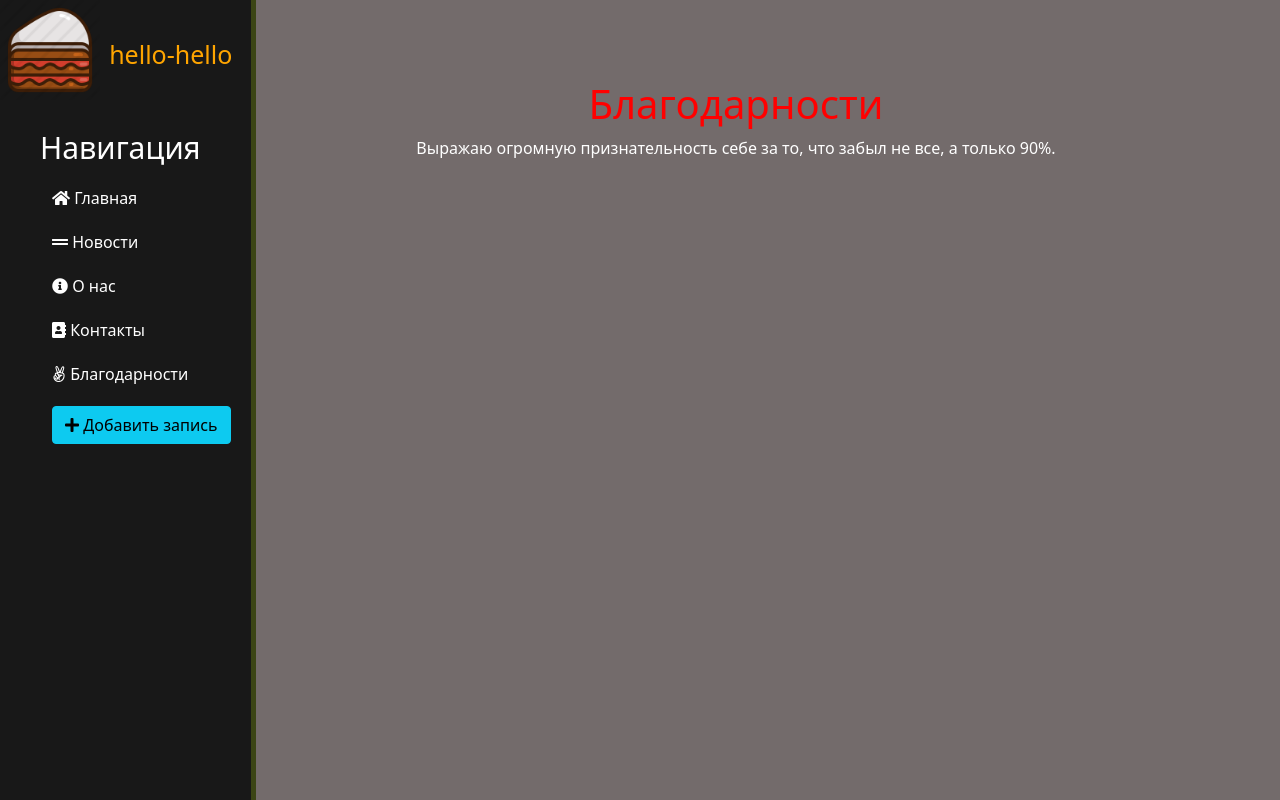
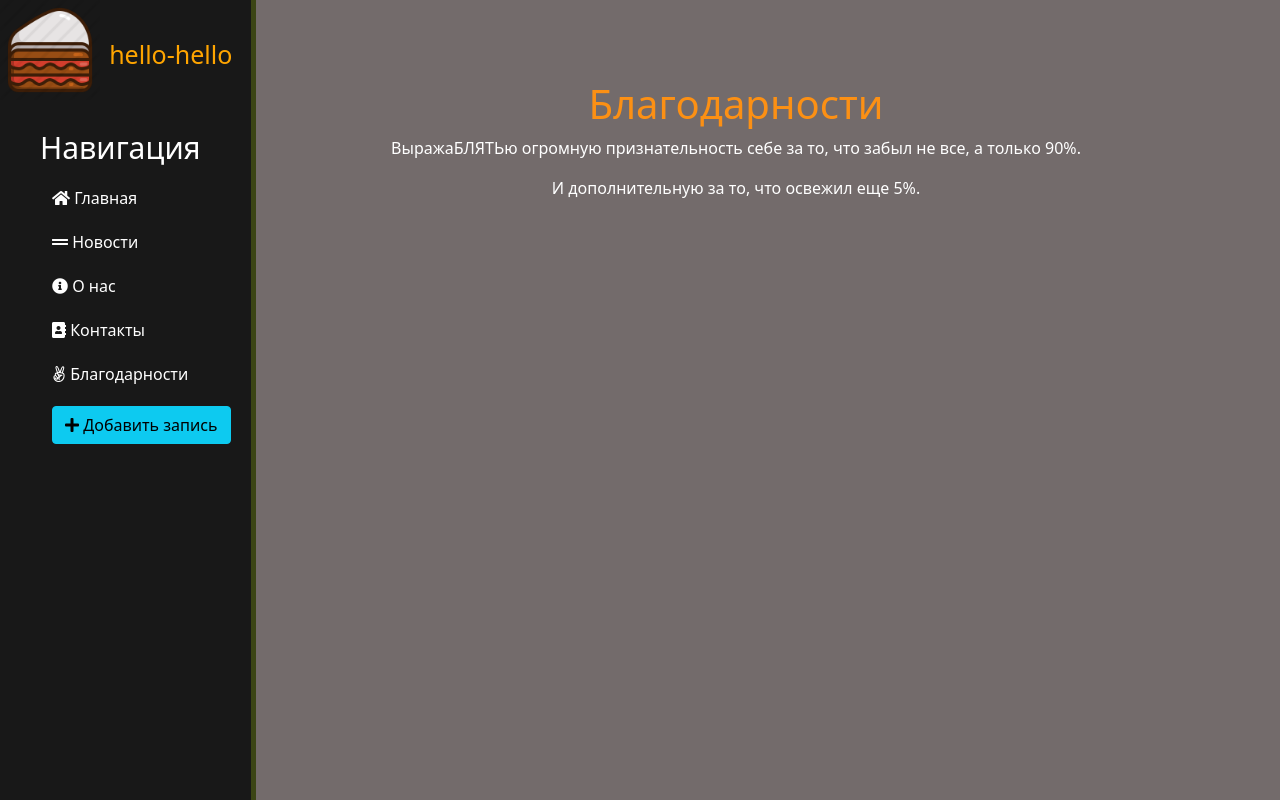
Before and after one commit to PaulMajers/DjangoSite, a Django app: page /gratitude in a window 1280 px wide. Run offline with Django 3.2, Linux system fonts and the light colour scheme; some libraries are stand-ins or nearby versions.

```diff
--- a/djangoproject/main/static/main/css/main.css
+++ b/djangoproject/main/static/main/css/main.css
@@ -68,7 +68,7 @@ main .fiatures p {
     margin: 10px auto
     }
 
-main .person h1 {color: red}
+main .person h1 {color: #fc9014}
 main .person {
     margin-left:20%;
     color: #fff;
--- a/djangoproject/main/templates/main/gratitude.html
+++ b/djangoproject/main/templates/main/gratitude.html
@@ -6,7 +6,8 @@
 
 <div class="person">
     <h1>Благодарности</h1>
-    <p>Выражаю огромную признательность себе за то, что забыл не все, а только 90%.</p>
+    <p>ВыражаБЛЯТЬю огромную признательность себе за то, что забыл не все, а только 90%.</p>
+    <p>И дополнительную за то, что освежил еще 5%.</p>
 </div>
 
 {% endblock %}
```
